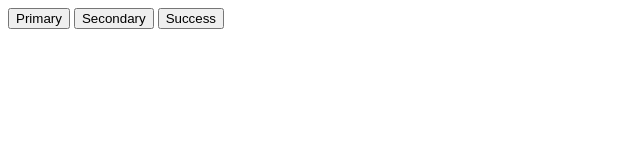
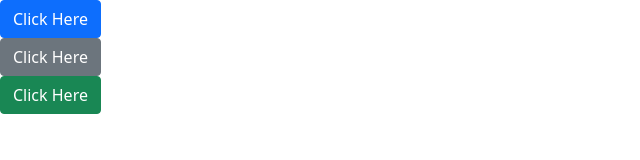
Before and after one commit to sadia2110/Button1, a plain HTML site: page index.html in a window 1280 px wide. Shown: the whole page, without its empty margins (0-640 px from the left). Drawn offline with nearby package versions, Linux system fonts and the light colour scheme.

Commit message:
Updated index.html

```diff
--- a/index.html
+++ b/index.html
@@ -1,13 +1,22 @@
 <!DOCTYPE html>
 <html lang="en">
+
 <head>
     <meta charset="UTF-8">
     <meta name="viewport" content="width=device-width, initial-scale=1.0">
     <title>Button1 </title>
+    <link href="https://cdn.jsdelivr.net/npm/bootstrap@5.0.2/dist/css/bootstrap.min.css" rel="stylesheet"
+        integrity="sha384-EVSTQN3/azprG1Anm3QDgpJLIm9Nao0Yz1ztcQTwFspd3yD65VohhpuuCOmLASjC" crossorigin="anonymous">
+
 </head>
+
 <body>
-    <button type="button" class="btn btn-primary">Primary</button>
-<button type="button" class="btn btn-secondary">Secondary</button>
-<button type="button" class="btn btn-success">Success</button>
+    <button type="button" class="btn btn-primary">Click Here</button>
+    <br>
+    <button type="button" class="btn btn-secondary">Click Here</button>
+    <br>
+    <button type="button" class="btn btn-success">Click Here</button>
+
 </body>
+
 </html>
```
